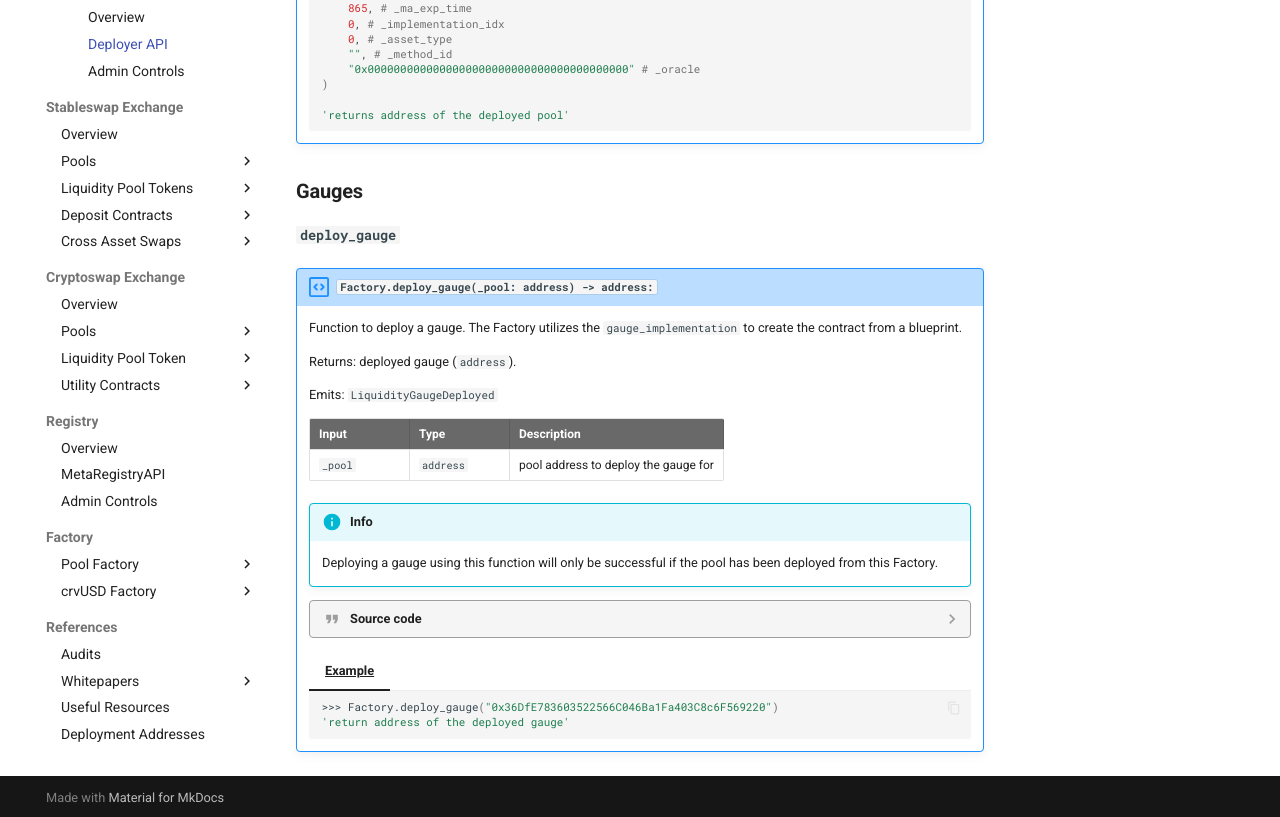
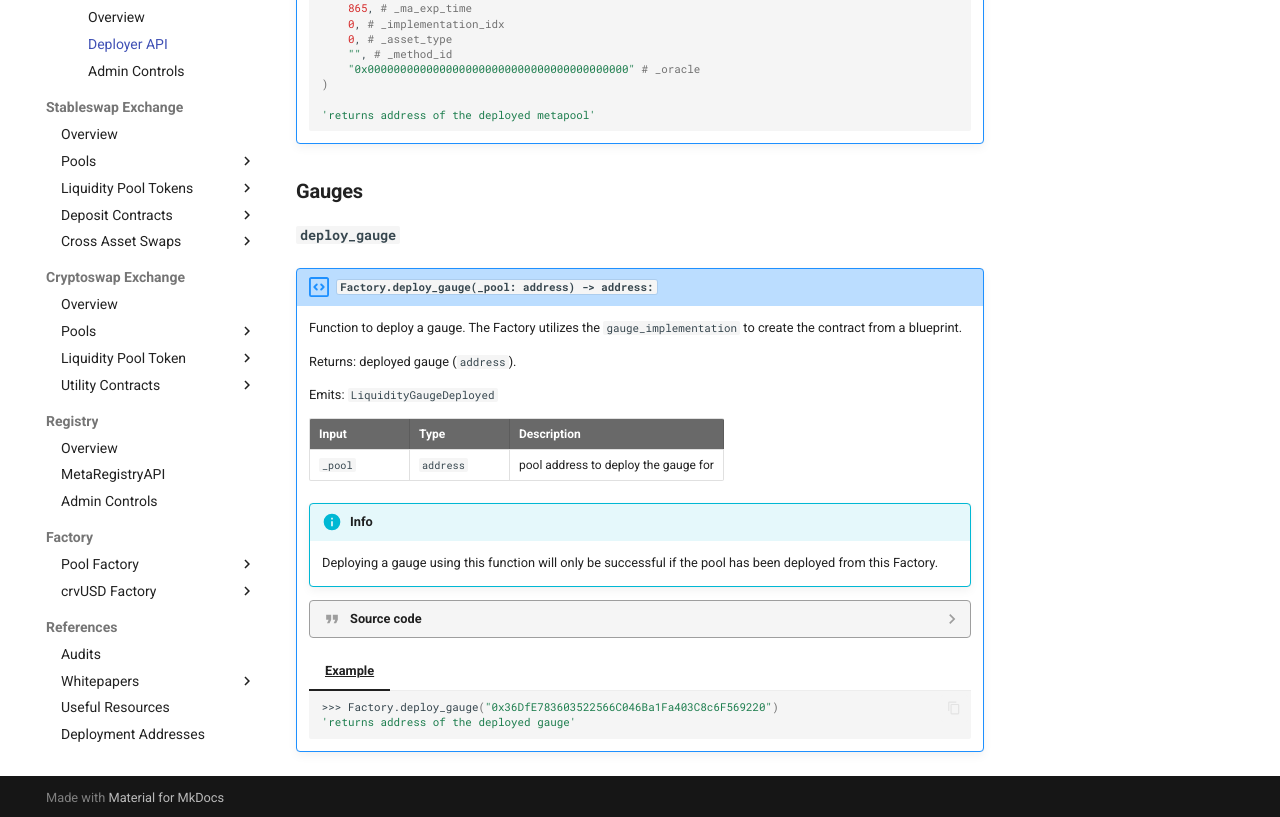
Before and after one commit to CurveDocs/curve-docs, an MkDocs documentation site: the page built from docs/stableswap-ng_exchange/factory/deploy.md, in a window 1280 px wide and 1400 px high, scrolled down 2886 px. Shown: the part 580-1397 px from the top of the window. Built offline with MkDocs 1.6.1 and Material for MkDocs 9.7.7, drawn with Linux system fonts in a browser that asks for light colours; comment, search, counter and statistics services are not loaded; some of the changed text lies outside the part shown.

Commit message:
spelling

````diff
--- a/docs/stableswap-ng_exchange/factory/deploy.md
+++ b/docs/stableswap-ng_exchange/factory/deploy.md
@@ -393,7 +393,7 @@ Limitations when deploying meta pools:
             "0x0000000000000000000000000000000000000000" # _oracle
         )
 
-        'returns address of the deployed pool'
+        'returns address of the deployed metapool'
         ```
 
 
@@ -445,5 +445,5 @@ Limitations when deploying meta pools:
 
         ```shell
         >>> Factory.deploy_gauge("0x36DfE783603522566C046Ba1Fa403C8c6F569220")
-        'return address of the deployed gauge'
+        'returns address of the deployed gauge'
         ```
````
Also changed, not shown: other parts of docs/stableswap-ng_exchange/factory/deploy.md (+1 -1 lines).
